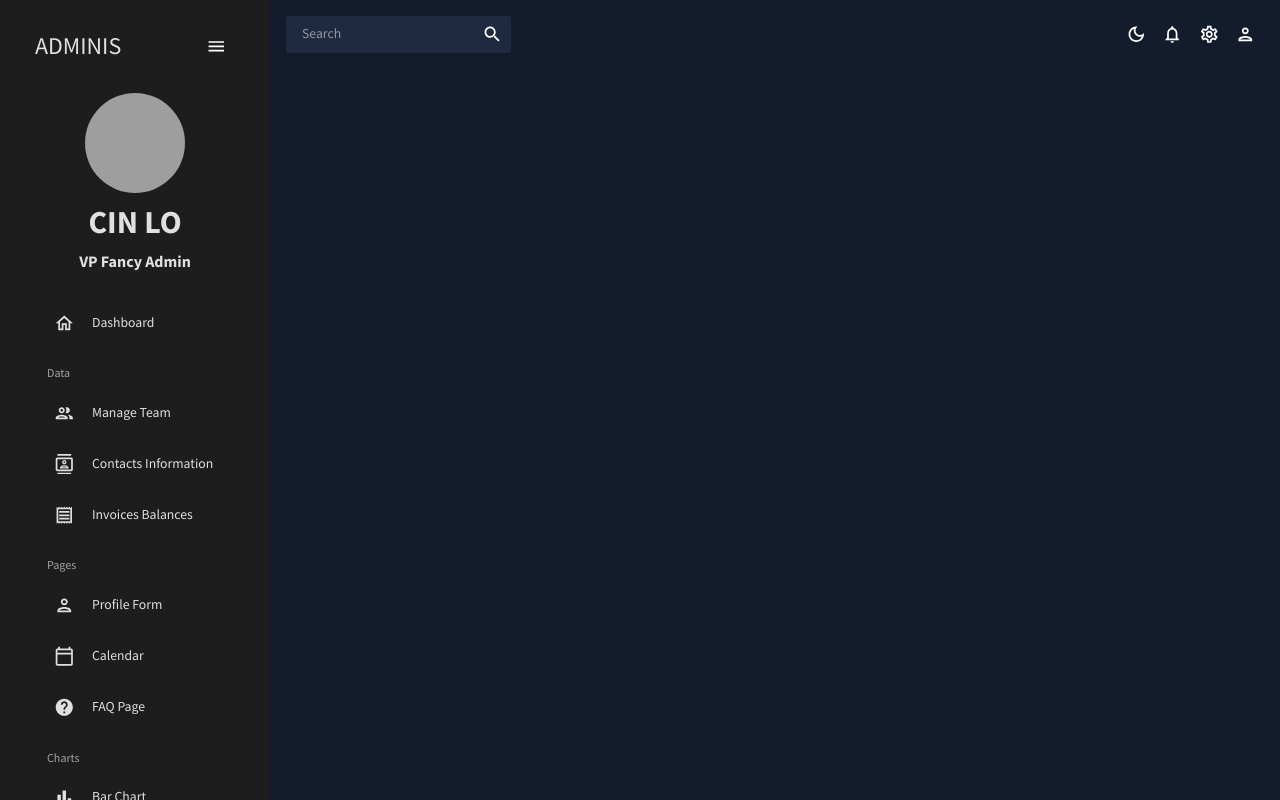
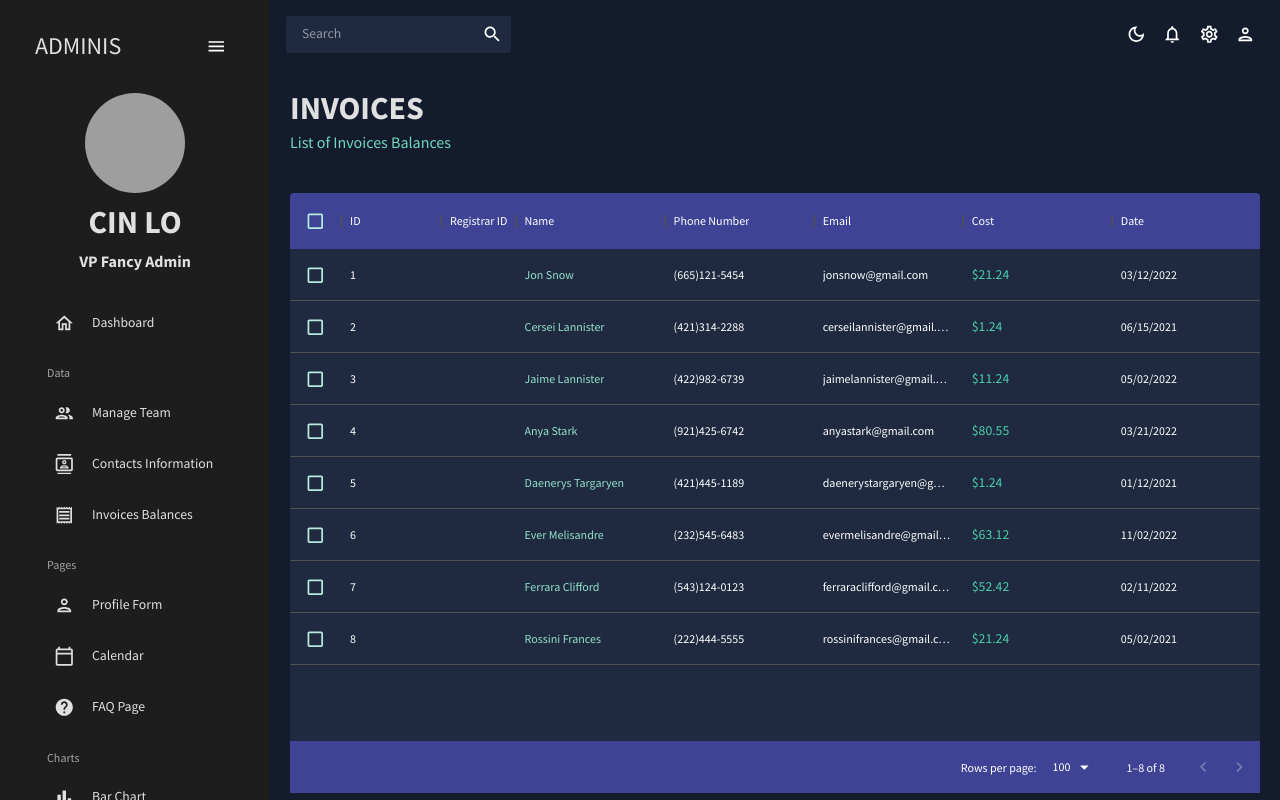
Before and after one commit to CinLo82/reactDashboardApp, a React (Create React App) app: page /invoices in a window 1280 px wide. Built offline with nearby package versions, Linux system fonts and the light colour scheme; grey boxes are pictures that could not be loaded.

Commit message:
Invoices Page

```diff
--- a/src/App.js
+++ b/src/App.js
@@ -5,8 +5,8 @@
 import Sidebar from './scenes/global/Sidebar';
 import Dashboard from './scenes/dashboard';
 import Team from './scenes/team';
-//import Invoices from './scenes/invoices';
 import Contacts from './scenes/contacts';
+import Invoices from './scenes/invoices';
 //import Bar from './scenes/bar';
 //import Form from './scenes/form';
 //import Line from './scenes/line';
@@ -30,7 +30,7 @@
               <Route path='/' element={<Dashboard />} />
               <Route path='/team' element={<Team />} />
               <Route path='/contacts' element={<Contacts />} />
-              {/* <Route path='/invoices' element={<Invoices />} /> */}
+              <Route path='/invoices' element={<Invoices />} />
               {/* <Route path='/bar' element={<Bar />} /> */}
               {/* <Route path='/form' element={<Form />} /> */}
               {/* <Route path='/line' element={<Line />} /> */}
--- /dev/null
+++ b/src/scenes/invoices/index.jsx
@@ -0,0 +1,89 @@
+import { Box, Typography, useTheme } from "@mui/material";
+import { tokens } from '../../theme';
+import { DataGrid } from "@mui/x-data-grid";
+import { mockDataInvoices } from '../../data/mockData';
+import Header from '../../components/Header';
+
+const Invoices = () => {
+    const theme = useTheme();
+    const colors = tokens(theme.palette.mode);
+
+    const columns = [
+        { field: 'id', headerName: 'ID' },
+        { field: 'registrarId', headerName: 'Registrar ID', flex: 0.5 },
+        {
+            field: 'name',
+            headerName: 'Name',
+            flex: 1,
+            cellClassName: 'name-column--cell',
+        },
+        {
+            field: 'phone',
+            headerName: 'Phone Number',
+            flex: 1,
+        },
+        {
+            field: 'email',
+            headerName: 'Email',
+            flex: 1,
+        },
+        {
+            field: 'cost',
+            headerName: 'Cost',
+            flex: 1,
+            renderCell: (params) => (
+                <Typography color={colors.greenAccent[500]} >
+                    ${params.row.cost}
+                </Typography>
+            )
+        },
+        {
+            field: 'date',
+            headerName: 'Date',
+            flex: 1,
+        },
+    ];
+
+    return (
+        <Box m='20px' >
+            <Header title='INVOICES' subtitle='List of Invoices Balances' />
+            <Box
+                m='40px 0 0 0'
+                height='75vh'
+                sx={{
+                    '& .MuiDataGrid-root': {
+                        border: 'none',
+                    },
+                    '& .MuiDataGrid-cell': {
+                        borderBottom: 'none',
+                    },
+                    '& .name-column--cell': {
+                        color: colors.greenAccent[300],
+                    },
+                    '& .MuiDataGrid-columnHeaders': {
+                        backgroundColor: colors.blueAccent[700],
+                        borderBottom: 'none'
+                    },
+                    '& .MuiDataGrid-virtualScroller': {
+                        backgroundColor: colors.primary[400],
+                    },
+                    '& .MuiDataGrid-footerContainer': {
+                        borderTop: 'none',
+                        backgroundColor: colors.blueAccent[700],
+                    },
+                    '& .MuiCheckbox-root': {
+                        color: `${colors.greenAccent[200]} !important`,
+                    },
+                }}
+            >
+                <DataGrid
+                    checkboxSelection
+                    rows={mockDataInvoices}
+                    columns={columns}
+                />
+            </Box>
+        </Box>
+    );
+}
+
+export default Invoices;
```
Also changed, not shown: src/scenes/contacts/index.jsx (renamed from src/scenes/contacts/index.js), src/scenes/dashboard/index.jsx (renamed from src/scenes/dashboard/index.js), src/scenes/team/index.jsx (renamed from src/scenes/team/index.js).
